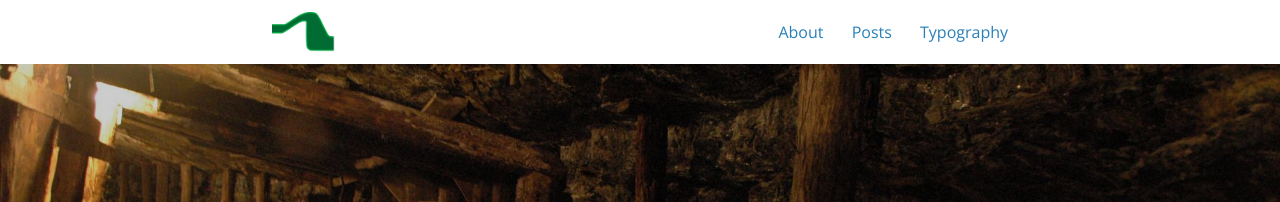
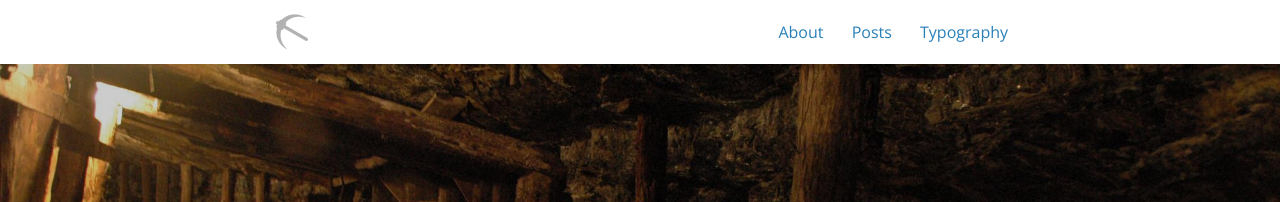
Before and after one commit to sathibault/blog, a Jekyll site: the page built from index.html, in a window 1280 px wide. Shown: the top 202 px of the page. Built offline with Jekyll 4.4.1, drawn with Linux system fonts in a browser that asks for light colours; nearby versions of some CDN libraries; the list of posts is cut into pages by our own code; a style sheet for code colours, icons or effects is not loaded.

Commit message:
pick logo

```diff
--- a/_config.yml
+++ b/_config.yml
@@ -13,7 +13,7 @@ baseurl: "/blog/" # the subpath of your site, e.g. /blog/
 url: "http://sathibault.github.io" # the base hostname & protocol for your site
 #cover: "assets/salt_mine_old_corridor.jpg"
 cover: "assets/old_mine-lo.jpg"
-logo: "assets/gm-logo320x200.png"
+logo: "assets/blog-logo.png"
 
 # Build settings
 markdown: kramdown
```
Also changed, not shown: assets/blog-logo.png (added), assets/gm-logo320x200.png (deleted).
